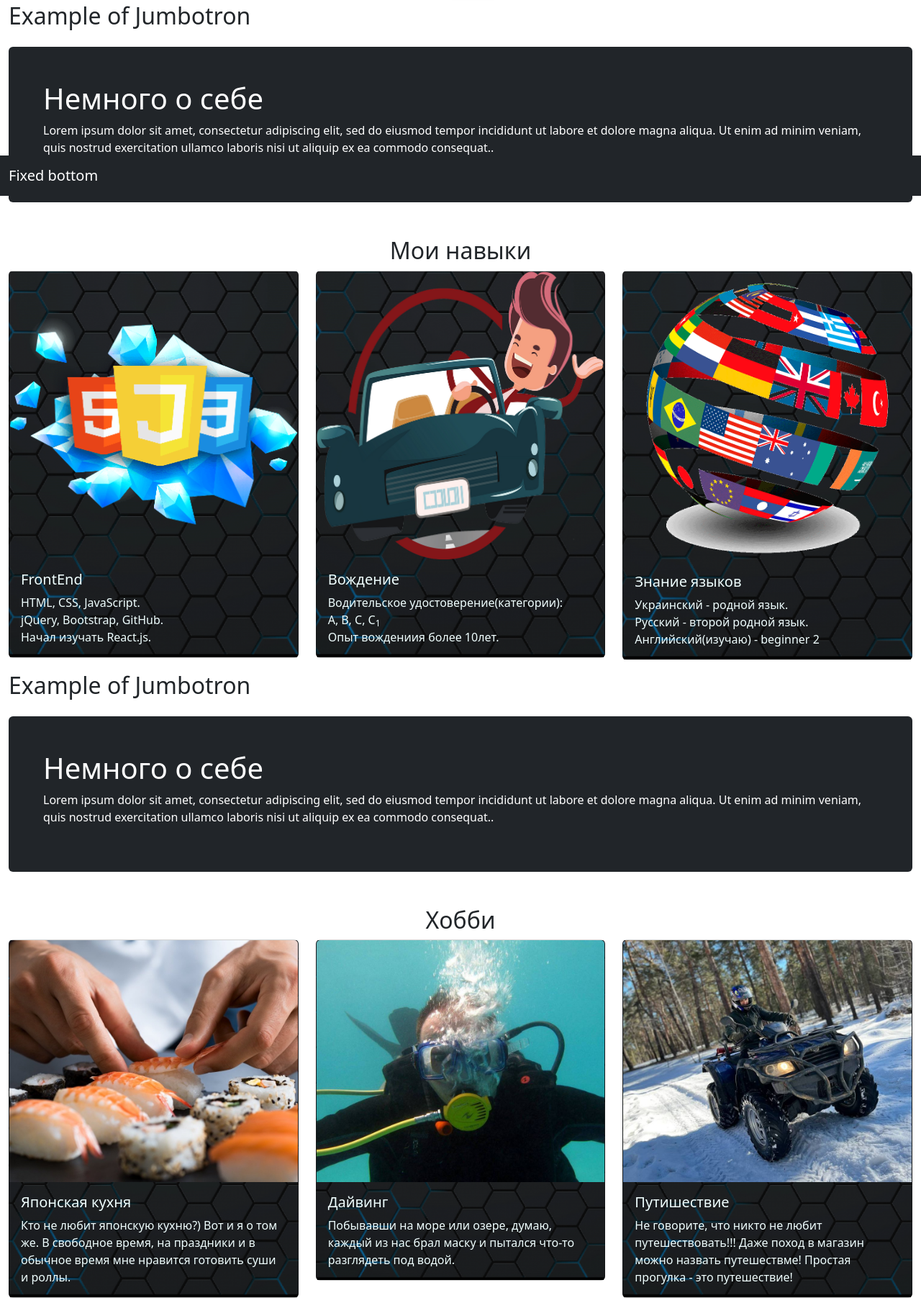
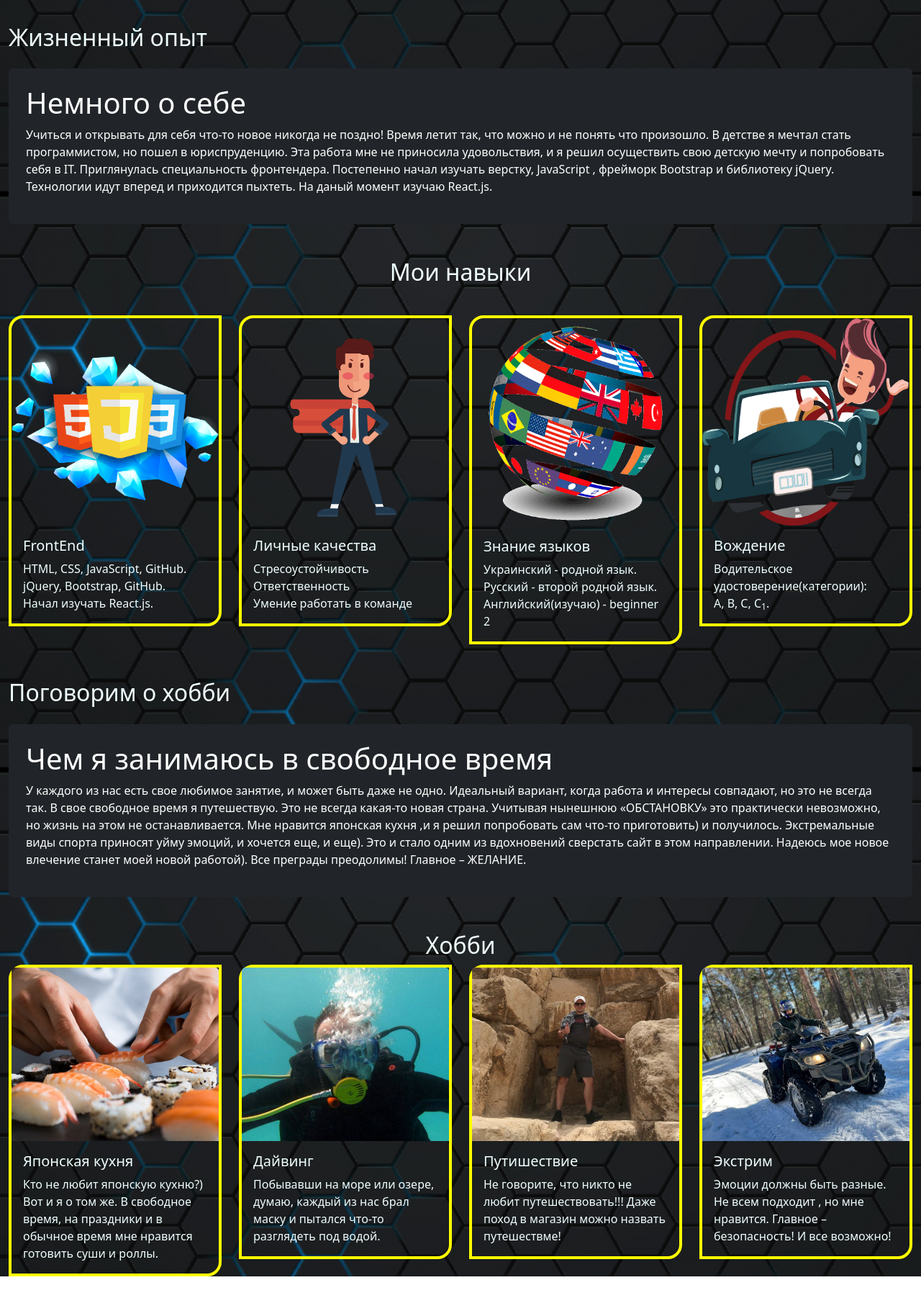
Before and after one commit to prokopenko1/resume, a plain HTML site: page index.html in a window 1280 px wide. Shown: the part 528-2331 px from the top of the page at 72% size. After the commit the page ends 2301 px from the top, so only its background shows below. Drawn offline with Linux system fonts and the light colour scheme.

Commit message:
Add files via upload

```diff
--- a/css/style.css
+++ b/css/style.css
@@ -5,20 +5,26 @@
 }
 
 /* фон карты */
-.card {
+body {
   background: url('../jpg/body.png') no-repeat center center fixed;
   background-size: cover;
   color: azure;
+  }
 
+.card {
+  background: none;
+  border: 4px solid  yellow;
+  border-radius: 20px 0 20px 0;
 }
 div .photoName {
+  height: 70%;
     margin-top: 90px;
-    background-size: cover;
-    background: url('../jpg/body.png') no-repeat center fixed;
+    /* background-size: cover; */
+    /* background: url('../jpg/body.png') no-repeat center fixed; */
     /* background-size: 100%; */
     color: azure;
-    border-left: 3px solid  yellow;
-    border-bottom: 3px solid  yellow;
+    /* border-left: 3px solid  yellow;
+    border-bottom: 3px solid  yellow; */
 
 }
 .photoName img {
--- a/index.html
+++ b/index.html
@@ -79,36 +79,39 @@
             </div>
         </div>
         <!-- джамбатрон -->
-        <div class="mt-3">
-          <h2>Example of Jumbotron</h2>
-          <div class="mt-4 p-5 bg-dark text-white rounded">
+        <div class="mt-5">
+          <h2>Жизненный опыт</h2>
+          <div class="mt-4 p-4 bg-dark text-white rounded">
             <h1>Немного о себе</h1>
-            <p>Lorem ipsum dolor sit amet, consectetur adipiscing elit, sed do eiusmod tempor incididunt ut labore et dolore magna aliqua. Ut enim ad minim veniam, quis nostrud exercitation ullamco laboris nisi ut aliquip ex ea commodo consequat..</p>
+            <p>Учиться и открывать для себя что-то новое никогда не поздно! Время летит так, что можно и не понять  что произошло. В детстве я мечтал стать программистом, но пошел в юриспруденцию. Эта работа мне не приносила удовольствия, и я решил осуществить свою детскую мечту и попробовать себя в IT. Приглянулась специальность фронтендера. Постепенно начал изучать верстку,  JavaScript , фрейморк Bootstrap и библиотеку jQuery.
+              Технологии идут вперед и приходится пыхтеть. На даный момент изучаю React.js.</p>
           </div>
         </div>
         <!-- навыки -->
+
         <div class="row text-center mt-5">
         <h2>Мои навыки</h2>
         </div>
-          <div class="row row-cols-1 row-cols-md-3 g-4">
+          <div class="row row-cols-1 row-cols-md-4 g-4 mt-2">
 
             <div class="col">
               <div class="card">
                 <img src="jpg/Frontend.png" class="card-img-top" alt="...">
                 <div class="card-body">
                   <h5 class="card-title">FrontEnd</h5>
-                  <p class="card-text">HTML, CSS, JavaScript.<br> jQuery, Bootstrap, GitHub.
+                  <p class="card-text">HTML, CSS, JavaScript, GitHub.<br> jQuery, Bootstrap, GitHub.
                     <br>Начал изучать React.js.
                   </p>
                 </div>
               </div>
             </div>
+
             <div class="col">
               <div class="card">
-                <img src="jpg/driver.png" class="card-img-top" alt="...">
+                <img src="jpg/Pngtre.png" class="card-img-top" alt="...">
                 <div class="card-body">
-                  <h5 class="card-title">Вождение</h5>
-                  <p class="card-text">Водительское удостоверение(категории):<br> A,  B, C, C<sub>1</sub> <br> Опыт вождениия более 10лет.
+                  <h5 class="card-title">Личные качества</h5>
+                  <p class="card-text">Стресоустойчивость<br>Ответственность<br>Умение работать в команде
                   </p>
                 </div>
               </div>
@@ -122,20 +125,32 @@
                 </div>
               </div>
             </div>
+              <div class="col">
+              <div class="card">
+                <img src="jpg/driver.png" class="card-img-top" alt="...">
+                <div class="card-body">
+                  <h5 class="card-title">Вождение</h5>
+                  <p class="card-text">Водительское удостоверение(категории):<br> A,  B, C, C<sub>1</sub>.
+                  </p>
+                </div>
+              </div>
+            </div>
           </div>
            <!-- джамбатрон -->
-        <div class="mt-3">
-          <h2>Example of Jumbotron</h2>
-          <div class="mt-4 p-5 bg-dark text-white rounded">
-            <h1>Немного о себе</h1>
-            <p>Lorem ipsum dolor sit amet, consectetur adipiscing elit, sed do eiusmod tempor incididunt ut labore et dolore magna aliqua. Ut enim ad minim veniam, quis nostrud exercitation ullamco laboris nisi ut aliquip ex ea commodo consequat..</p>
+        <div class="mt-5">
+          <h2>Поговорим о хобби</h2>
+          <div class="mt-4 p-4 bg-dark text-white rounded">
+            <h1>Чем я занимаюсь в свободное время</h1>
+            <p>У каждого из нас есть свое любимое занятие,  и может быть даже не одно. Идеальный вариант, когда работа и интересы совпадают, но это не всегда так. В свое свободное время я путешествую.
+              Это не всегда какая-то новая страна. Учитывая нынешнюю «ОБСТАНОВКУ» это практически невозможно, но жизнь на этом не останавливается.  Мне нравится японская кухня ,и я решил попробовать сам что-то приготовить) и получилось.  Экстремальные виды спорта приносят уйму эмоций, и хочется  еще, и еще). Это и стало одним из вдохновений сверстать сайт в этом направлении.  Надеюсь мое новое влечение станет моей новой работой).
+              Все преграды преодолимы! Главное – ЖЕЛАНИЕ.</p>
           </div>
         </div>
           <!-- хобби -->
           <div class="row text-center mt-5">
             <h2>Хобби</h2>
           </div>
-          <div class="row row-cols-1 row-cols-md-3 g-4">
+          <div class="row row-cols-1 row-cols-md-4 g-4">
              <div class="col">
               <div class="card">
                 <img src="jpg/sushi.jpg" class="card-img-top" alt="...">
@@ -159,22 +174,29 @@
             </div>
             <div class="col">
               <div class="card">
-                <img src="jpg/bike.jpg" class="card-img-top" alt="...">
+                <img src="jpg/piramid.jpg" class="card-img-top" alt="...">
                 <div class="card-body">
                   <h5 class="card-title">Путишествие</h5>
                   <p class="card-text">Не говорите, что никто не любит путешествовать!!! Даже поход в магазин можно назвать путешествме!
-                    Простая прогулка - это путешествие!
+
+                  </p>
+                </div>
+              </div>
+            </div>
+            <div class="col">
+              <div class="card">
+                <img src="jpg/bike.jpg" class="card-img-top" alt="...">
+                <div class="card-body">
+                  <h5 class="card-title">Экстрим</h5>
+                  <p class="card-text">Эмоции должны быть разные. Не всем подходит , но мне нравится. Главное – безопасность! И все возможно!
+
                   </p>
                 </div>
               </div>
             </div>
           </div>
     </div>
-    <nav class="navbar navbar-expand-sm bg-dark navbar-dark fixed-bottom">
-      <div class="container-fluid">
-        <a class="navbar-brand" href="#">Fixed bottom</a>
-      </div>
-    </nav>
+
     <script src="js/js/bootstrap.bundle.min.js" integrity="sha384-u1OknCvxWvY5kfmNBILK2hRnQC3Pr17a+RTT6rIHI7NnikvbZlHgTPOOmMi466C8" crossorigin="anonymous"></script>
     <script src="libs/jquery-3.6.0.min.js"></script>
     <script src="js/main.js"></script>
--- a/js/main.js
+++ b/js/main.js
@@ -18,31 +18,31 @@ $( ".card" ).hover(function() {
  });
 
 // переключатель языка
- $('.rus').on('click', function() {
-      var r = $('.localization').each(function() {
-         var el = $(this);
-         var key = (el.attr('caption'));
-         el.text(rus[key]);
-      });
-   });
+//  $('.rus').on('click', function() {
+//       var r = $('.localization').each(function() {
+//          var el = $(this);
+//          var key = (el.attr('caption'));
+//          el.text(rus[key]);
+//       });
+//    });
 
 
-   $('.eng').on('click', function() {
-      var r = $('.localization').each(function() {
-         var el = $(this);
-         var key = (el.attr('caption'));
-         el.text(eng[key]);
-      });
-   });
+//    $('.eng').on('click', function() {
+//       var r = $('.localization').each(function() {
+//          var el = $(this);
+//          var key = (el.attr('caption'));
+//          el.text(eng[key]);
+//       });
+//    });
 
 
 
-   var rus = {
-      test: 'тест',
-      name: 'имя'
-   };
-   var eng = {
-      test: 'test',
-      name: 'name'
-   };
+//    var rus = {
+//       test: 'тест',
+//       name: 'имя'
+//    };
+//    var eng = {
+//       test: 'test',
+//       name: 'name'
+//    };
   });
```
Also changed, not shown: jpg/Pngtre.png (added), jpg/piramid.jpg (added).
